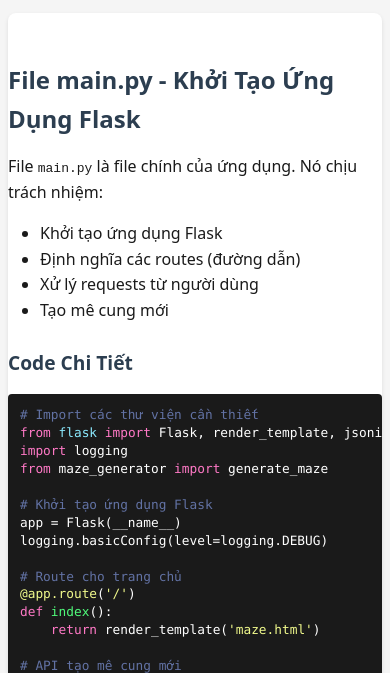
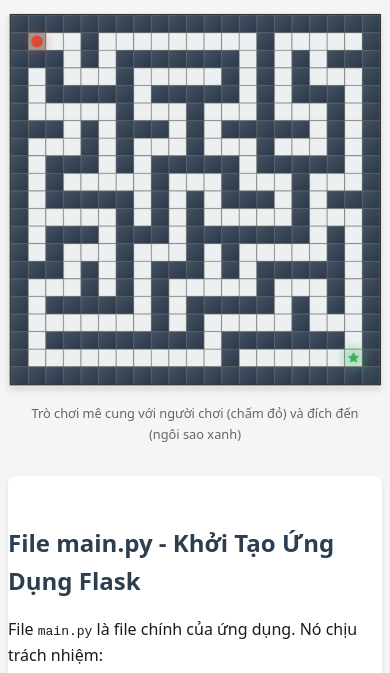
Before and after one commit to bobbyconnolly/python-maze, a plain HTML site: page index.html in a window 390 px wide. Shown: the part 127-800 px from the top of the page. Drawn offline with Linux system fonts and the light colour scheme.

Commit message:
Update index.html

```diff
--- a/index.html
+++ b/index.html
@@ -148,11 +148,50 @@
                 padding: 1.5rem 0;
             }
         }
+
+
+        .preview-image {
+            width: 100%;
+            max-width: 600px;
+            height: auto;
+            margin: 1rem auto;
+            display: block;
+            border-radius: 8px;
+            box-shadow: 0 4px 6px rgba(0, 0, 0, 0.1);
+        }
+
+        .preview-container {
+            text-align: center;
+            margin: 1rem 0 2rem 0;
+        }
+
+        .preview-caption {
+            color: #666;
+            font-size: 0.9rem;
+            margin-top: 0.5rem;
+        }
+
+        @media (max-width: 600px) {
+            .preview-image {
+                max-width: 100%;
+                border-radius: 4px;
+            }
+
+            .preview-caption {
+                font-size: 0.8rem;
+                padding: 0 1rem;
+            }
+        }
     </style>
 </head>
 <body>
     <div class="container">
         <h1>Hướng Dẫn Tạo Mê Cung với Flask</h1>
+
+        <div class="preview-container">
+            <img src="Capture.png" alt="Maze Game Preview" class="preview-image">
+            <p class="preview-caption">Trò chơi mê cung với người chơi (chấm đỏ) và đích đến (ngôi sao xanh)</p>
+        </div>
 
         <div class="section">
             <h2>File main.py - Khởi Tạo Ứng Dụng Flask</h2>
```
